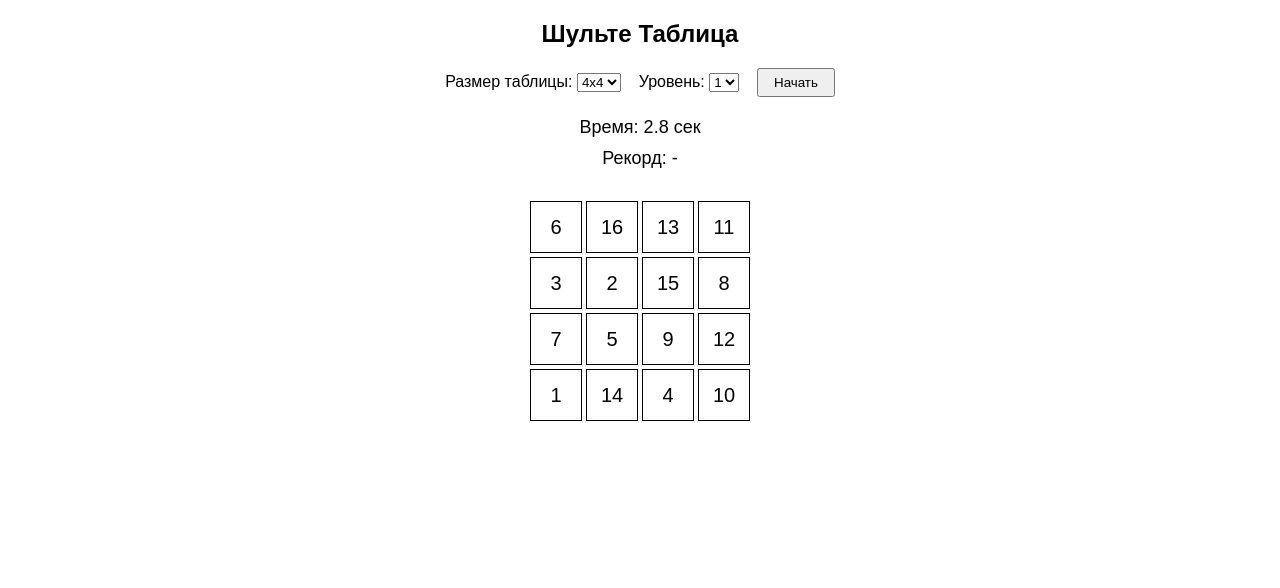
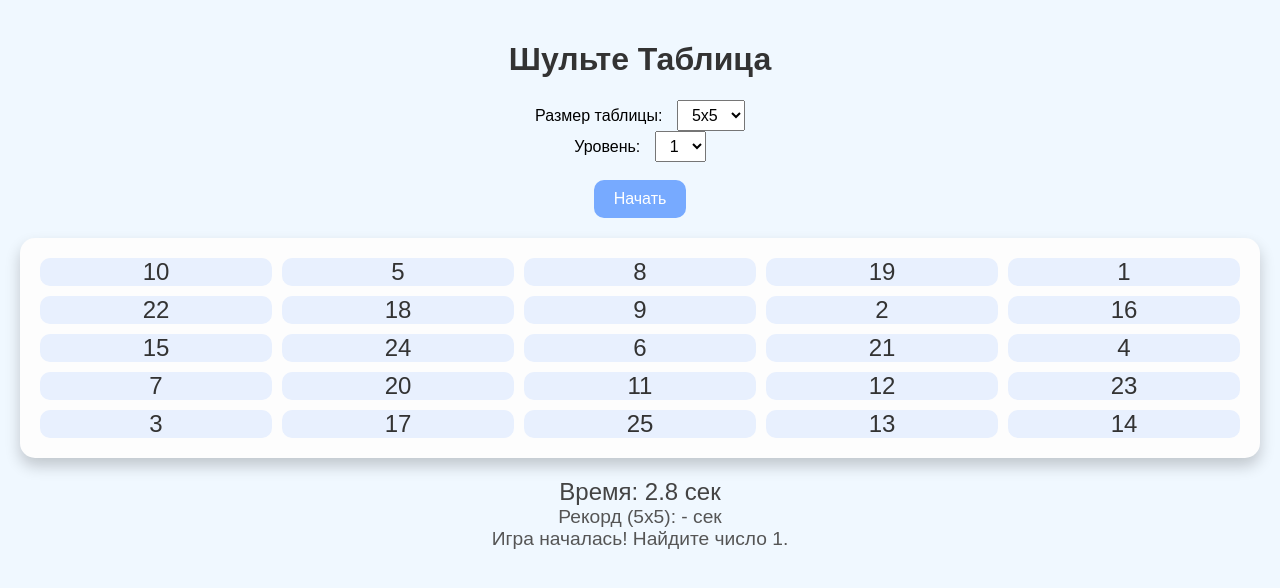
Before and after one commit to vladkrass/Shulte2, a plain HTML site: page index.html in a window 1280 px wide. Both pictures are taken after a click on the button "Начать". Drawn offline with Linux system fonts and the light colour scheme.

Commit message:
index.html

```diff
--- a/index.html
+++ b/index.html
@@ -2,131 +2,270 @@
 <html lang="ru">
 <head>
     <meta charset="UTF-8">
+    <meta name="viewport" content="width=device-width, initial-scale=1.0">
     <title>Шульте Таблица</title>
-    <script src="https://telegram.org/js/telegram-web-app.js"></script>
     <style>
-        body { font-family: Arial, sans-serif; background: #fff; text-align: center; }
-        .controls { margin: 20px 0; }
-        .board { display: inline-block; margin: 20px auto; }
+        body {
+            font-family: Arial, sans-serif;
+            text-align: center;
+            background-color: #f0f8ff;
+            margin: 0;
+            padding: 20px;
+            overflow-x: hidden;
+        }
+        h1 {
+            color: #333;
+        }
+        .controls {
+            margin-bottom: 20px;
+        }
+        .controls label {
+            margin-right: 10px;
+        }
+        .controls select {
+            padding: 5px 10px;
+            font-size: 1em;
+        }
+        .controls button {
+            padding: 10px 20px;
+            font-size: 1em;
+            border: none;
+            border-radius: 10px;
+            background: #77aaff;
+            color: white;
+            cursor: pointer;
+            transition: background 0.3s;
+        }
+        .controls button:hover {
+            background: #5599dd;
+        }
+        #game-container {
+            display: grid;
+            gap: 10px;
+            margin: 20px auto;
+            max-width: 100vw;
+            padding: 20px;
+            background: #fdfdfd;
+            border-radius: 15px;
+            box-shadow: 0 8px 15px rgba(0, 0, 0, 0.2);
+        }
         .cell {
-            display: inline-block;
-            width: 50px; height: 50px; margin: 2px;
-            background: #fff; border: 1px solid #000;
-            font-size: 20px; line-height: 50px; cursor: pointer; user-select: none;
+            display: flex;
+            justify-content: center;
+            align-items: center;
+            font-size: 1.5em;
+            background: #e8f0fe;
+            color: #333;
+            border-radius: 10px;
+            cursor: pointer;
+            transition: transform 0.2s, background 0.3s, border-radius 0.3s;
         }
-        #timer, #record { margin: 10px; font-size: 18px; }
-        button { padding: 5px 15px; }
+        .cell:active {
+            transform: scale(0.95);
+        }
+        .cell.correct {
+            background: #77dd77 !important;
+        }
+        .cell.wrong {
+            background: #ff6961 !important;
+        }
+        #timer {
+            font-size: 1.5em;
+            color: #444;
+            transition: transform 0.3s, color 0.3s;
+        }
+        #record, #stats {
+            font-size: 1.2em;
+            color: #555;
+        }
     </style>
 </head>
 <body>
-    <h2>Шульте Таблица</h2>
+    <h1>Шульте Таблица</h1>
     <div class="controls">
-        Размер таблицы:
-        <select id="size">
+        <label for="grid-size">Размер таблицы:</label>
+        <select id="grid-size">
             <option value="4">4x4</option>
-            <option value="5">5x5</option>
+            <option value="5" selected>5x5</option>
             <option value="6">6x6</option>
         </select>
-        &nbsp;&nbsp;
-        Уровень:
-        <select id="level">
+        <br>
+        <label for="difficulty">Уровень:</label>
+        <select id="difficulty">
             <option value="1">1</option>
             <option value="2">2</option>
             <option value="3">3</option>
             <option value="4">4</option>
         </select>
-        &nbsp;&nbsp;
+        <br><br>
         <button onclick="startGame()">Начать</button>
     </div>
+    <div id="game-container"></div>
     <div id="timer">Время: 0.0 сек</div>
     <div id="record">Рекорд: -</div>
-    <div class="board" id="board"></div>
-    <div id="result" style="margin:15px; font-size:20px; color:green;"></div>
+    <div id="stats"></div>
 
     <script>
-        let size = 4, level = 1, numbers = [], next = 1;
-        let startTime = 0, timerInterval = null, currentTime = 0;
-        let bestTime = null;
+        let currentNumber, errorCount, gridSize, elapsedTime, timerInterval, records = {};
+        const gameContainer = document.getElementById("game-container");
+        const timerElement = document.getElementById("timer");
+        const recordElement = document.getElementById("record");
+        const stats = document.getElementById("stats");
 
-        function shuffle(arr) {
-            for (let i = arr.length - 1; i > 0; i--) {
-                const j = Math.floor(Math.random() * (i + 1));
-                [arr[i], arr[j]] = [arr[j], arr[i]];
+        function generateGrid(size) {
+            gridSize = size;
+            const totalCells = size * size;
+            const numbers = Array.from({ length: totalCells }, (_, i) => i + 1).sort(() => Math.random() - 0.5);
+            const difficulty = parseInt(document.getElementById("difficulty").value);
+
+            gameContainer.style.gridTemplateColumns = `repeat(${size}, 1fr)`;
+            gameContainer.innerHTML = "";
+
+            numbers.forEach((num) => {
+                const cell = document.createElement("div");
+                cell.classList.add("cell");
+                cell.textContent = num;
+                cell.dataset.number = num;
+
+                // Применяем стили в зависимости от уровня сложности
+                applyDifficultyStyles(cell, difficulty);
+
+                cell.onclick = () => checkNumber(cell);
+                gameContainer.appendChild(cell);
+            });
+        }
+
+        function applyDifficultyStyles(cell, difficulty) {
+            const baseStyle = { fontSize: '1.5em', transform: 'rotate(0deg)', backgroundColor: '#e8f0fe' };
+
+            switch (difficulty) {
+                case 1:
+                    // Стандартный стиль
+                    cell.style.fontSize = baseStyle.fontSize;
+                    break;
+                case 2:
+                    // Незначительное изменение размера цифр
+                    cell.style.fontSize = `${Math.random() * (1.8 - 1.3) + 1.3}em`;
+                    break;
+                case 3:
+                    // Незначительное изменение размера и цветов ячеек
+                    cell.style.fontSize = `${Math.random() * (1.8 - 1.3) + 1.3}em`;
+                    cell.style.backgroundColor = `rgba(${Math.random() * 255}, ${Math.random() * 255}, ${Math.random() * 255}, 0.2)`;
+                    break;
+                case 4:
+                    // Незначительное изменение размера, цветов и поворота цифр
+                    cell.style.fontSize = `${Math.random() * (1.8 - 1.3) + 1.3}em`;
+                    cell.style.backgroundColor = `rgba(${Math.random() * 255}, ${Math.random() * 255}, ${Math.random() * 255}, 0.2)`;
+                    cell.style.transform = `rotate(${Math.random() * 10}deg)`;
+                    break;
+                default:
+                    cell.style.fontSize = baseStyle.fontSize;
+                    break;
             }
         }
 
         function startGame() {
-            size = parseInt(document.getElementById('size').value);
-            level = parseInt(document.getElementById('level').value);
-            const n = size * size;
-            numbers = [];
-            for (let i = 1; i <= n; i++) numbers.push(i);
-            shuffle(numbers);
-            next = 1;
-            drawBoard();
-            document.getElementById('result').textContent = "";
-            startTime = Date.now();
-            currentTime = 0;
-            updateTimer();
-            if (timerInterval) clearInterval(timerInterval);
-            timerInterval = setInterval(updateTimer, 100);
+            const size = parseInt(document.getElementById("grid-size").value);
+            generateGrid(size);
+            currentNumber = 1;
+            errorCount = 0;
+            elapsedTime = 0;
+            updateRecord(size);
+            stats.textContent = "Игра началась! Найдите число 1.";
+            startTimer();
         }
 
-        function drawBoard() {
-            const board = document.getElementById('board');
-            board.innerHTML = '';
-            for (let i = 0; i < numbers.length; i++) {
-                const cell = document.createElement('div');
-                cell.className = 'cell';
-                cell.textContent = numbers[i];
-                cell.onclick = function() { clickCell(cell, numbers[i]); };
-                board.appendChild(cell);
-                if ((i + 1) % size === 0) board.appendChild(document.createElement('br'));
+        function checkNumber(cell) {
+            const number = parseInt(cell.dataset.number);
+            const difficulty = parseInt(document.getElementById("difficulty").value);
+
+            if (number === currentNumber) {
+                cell.classList.add("correct");
+                currentNumber++;
+                stats.textContent = `Найдите число ${currentNumber}.`;
+
+                // Если все числа найдены, заканчиваем игру
+                if (currentNumber > gridSize * gridSize) {
+                    stopTimer();
+                    const timeTaken = elapsedTime.toFixed(1);
+                    stats.textContent = `Поздравляем!
+                    Вы завершили игру за ${timeTaken} сек.`;
+                    updateRecord(gridSize, timeTaken);
+                }
+            } else {
+                errorCount++;
+                cell.classList.add("wrong");
+                setTimeout(() => cell.classList.remove("wrong"), 500);
+                if (errorCount === 2) {
+                    stats.textContent = "Вы проиграли! Нажмите 'Начать', чтобы попробовать снова.";
+                    stopTimer();
+                    gameContainer.innerHTML = ""; // Очищаем поле
+                } else {
+                    stats.textContent = `Ошибка! Найдите число ${currentNumber}.`;
+                }
             }
         }
 
-        function clickCell(cell, num) {
-            if (num === next) {
-                cell.style.background = "#eee";
-                next++;
-                if (next > size * size) finishGame();
-            }
+        function startTimer() {
+            clearInterval(timerInterval);
+            timerInterval = setInterval(() => {
+                elapsedTime += 0.1;
+                timerElement.textContent = `Время: ${elapsedTime.toFixed(1)} сек`;
+
+                if (Math.floor(elapsedTime) % 10 === 0) {
+                    timerElement.style.transform = "scale(1.2)";
+                    timerElement.style.color = "#ff6961";
+                    setTimeout(() => {
+                        timerElement.style.transform = "scale(1)";
+                        timerElement.style.color = "#444";
+                    }, 1000);
+                }
+            }, 100);
         }
 
-        function updateTimer() {
-            if (next > size * size) return;
-            currentTime = (Date.now() - startTime) / 1000;
-            document.getElementById('timer').textContent = "Время: " + currentTime.toFixed(1) + " сек";
+        function stopTimer() {
+            clearInterval(timerInterval);
         }
 
-        function finishGame() {
-            if (timerInterval) clearInterval(timerInterval);
-            document.getElementById('result').textContent = "Поздравляем! Ваше время: " + currentTime.toFixed(1) + " сек";
-            updateRecord(currentTime);
-            // --- Только этот блок добавлен для Telegram WebApp ---
-            if (window.Telegram && Telegram.WebApp) {
-                Telegram.WebApp.sendData(currentTime.toFixed(1));
-                Telegram.WebApp.close();
+        function updateRecord(size, time = null) {
+            if (time) {
+                if (!records[size] || parseFloat(time) < parseFloat(records[size])) {
+                    records[size] = time;
+                }
             }
-            // --- конец блока ---
+            recordElement.textContent = `Рекорд (${size}x${size}): ${records[size] || "-"} сек`;
         }
 
-        function updateRecord(time) {
-            let key = "shulte_record_" + size + "x" + size + "_lvl" + level;
-            let rec = localStorage.getItem(key);
-            if (!rec || time < parseFloat(rec)) {
-                localStorage.setItem(key, time);
-                bestTime = time;
-            } else {
-                bestTime = parseFloat(rec);
+        // --- Локальный leaderboard ---
+        function saveLeaderboard(time) {
+            let key = "shulte_leaderboard_" + size + "x" + size + "_lvl" + level;
+            let lb = JSON.parse(localStorage.getItem(key) || "[]");
+            lb.push({name: playerName, time: time});
+            lb.sort((a, b) => a.time - b.time);
+            if (lb.length > 10) lb = lb.slice(0, 10);
+            localStorage.setItem(key, JSON.stringify(lb));
+        }
+
+        function showLeaderboard() {
+            askNameIfNeeded();
+            let key = "shulte_leaderboard_" + document.getElementById('size').value + "x" + document.getElementById('size').value + "_lvl" + document.getElementById('level').value;
+            let lb = JSON.parse(localStorage.getItem(key) || "[]");
+            let html = "<table><tr><th>Место</th><th>Имя</th><th>Время (сек)</th></tr>";
+            for (let i = 0; i < lb.length; i++) {
+                html += `<tr><td>${i+1}</td><td>${lb[i].name}</td><td>${lb[i].time.toFixed(1)}</td></tr>`;
             }
-            document.getElementById('record').textContent = "Рекорд: " + (bestTime ? bestTime.toFixed(1) + " сек" : "-");
+            html += "</table>";
+            if (lb.length === 0) html = "<div>Пока нет рекордов.</div>";
+            document.getElementById('leaderboard').innerHTML = html;
+            document.getElementById('leaderboard').style.display = "block";
         }
+        // --- конец leaderboard ---
 
         document.getElementById('size').onchange = document.getElementById('level').onchange = function() {
             let key = "shulte_record_" + document.getElementById('size').value + "x" + document.getElementById('size').value + "_lvl" + document.getElementById('level').value;
             let rec = localStorage.getItem(key);
             document.getElementById('record').textContent = "Рекорд: " + (rec ? parseFloat(rec).toFixed(1) + " сек" : "-");
+            document.getElementById('leaderboard').style.display = "none";
         };
 
         window.onload = function() {
```
